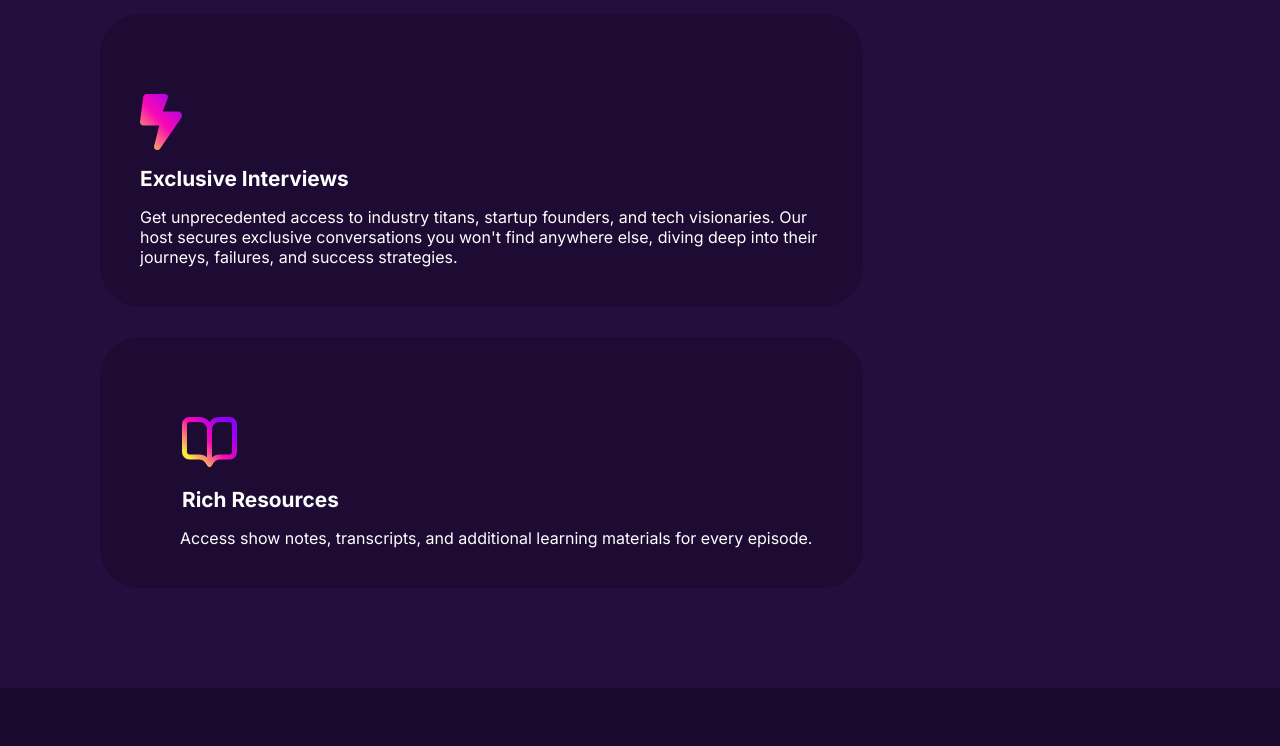
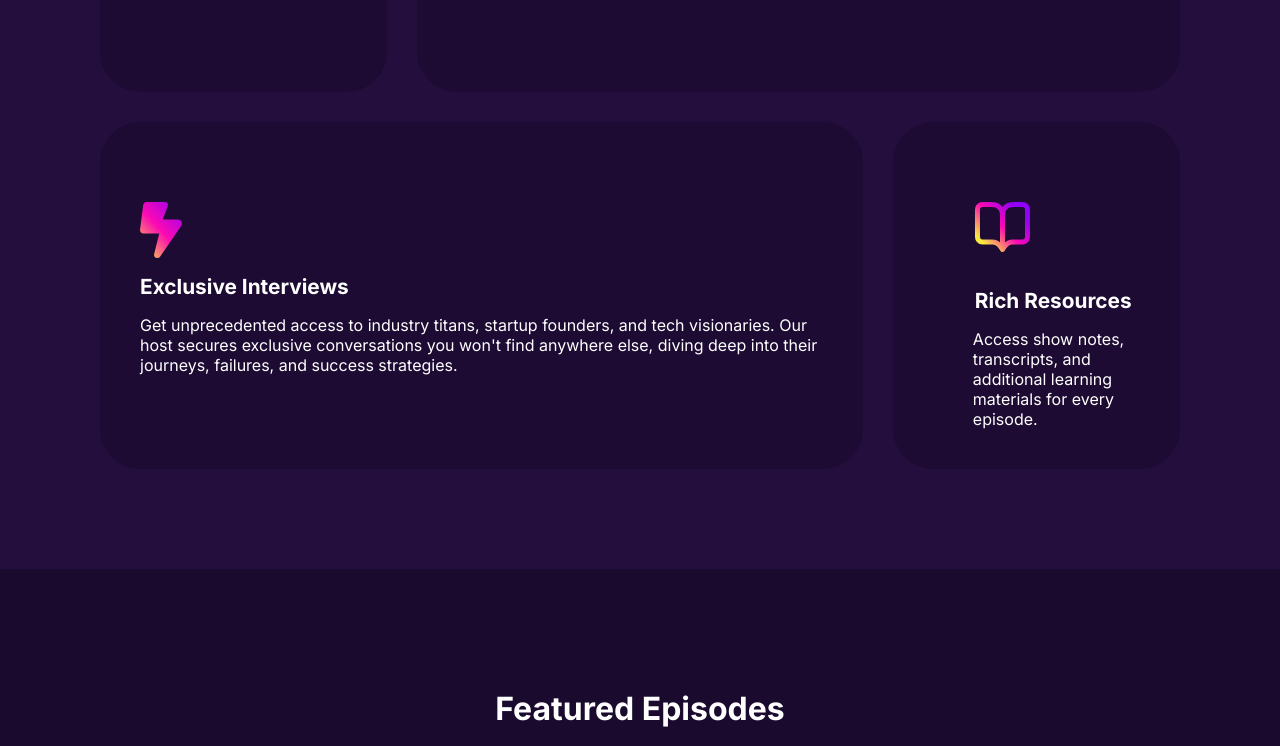
Before and after one commit to sheikhmhummadhasan/PH-Assinment-2, a plain HTML site: page index.html in a window 1280 px wide. Shown: the part 2220-2966 px from the top of the page. Drawn offline with Linux system fonts and the light colour scheme.

Commit message:
new somthing

```diff
--- a/index.html
+++ b/index.html
@@ -97,7 +97,7 @@
                 <h3>Exclusive Interviews</h3>
                 <p>Get unprecedented access to industry titans, startup founders, and tech visionaries. Our host secures exclusive conversations you won't find anywhere else, diving deep into their journeys, failures, and success strategies.</p>
             </div>
-            <div class="grid-card3 equl">
+            <div class="grid-card3 grid-card equl">
                 <img src="assets/resource.png" alt="">
                 <h3>Rich Resources</h3>
                 <p>Access show notes, transcripts, and additional learning materials for every episode.</p>
```
